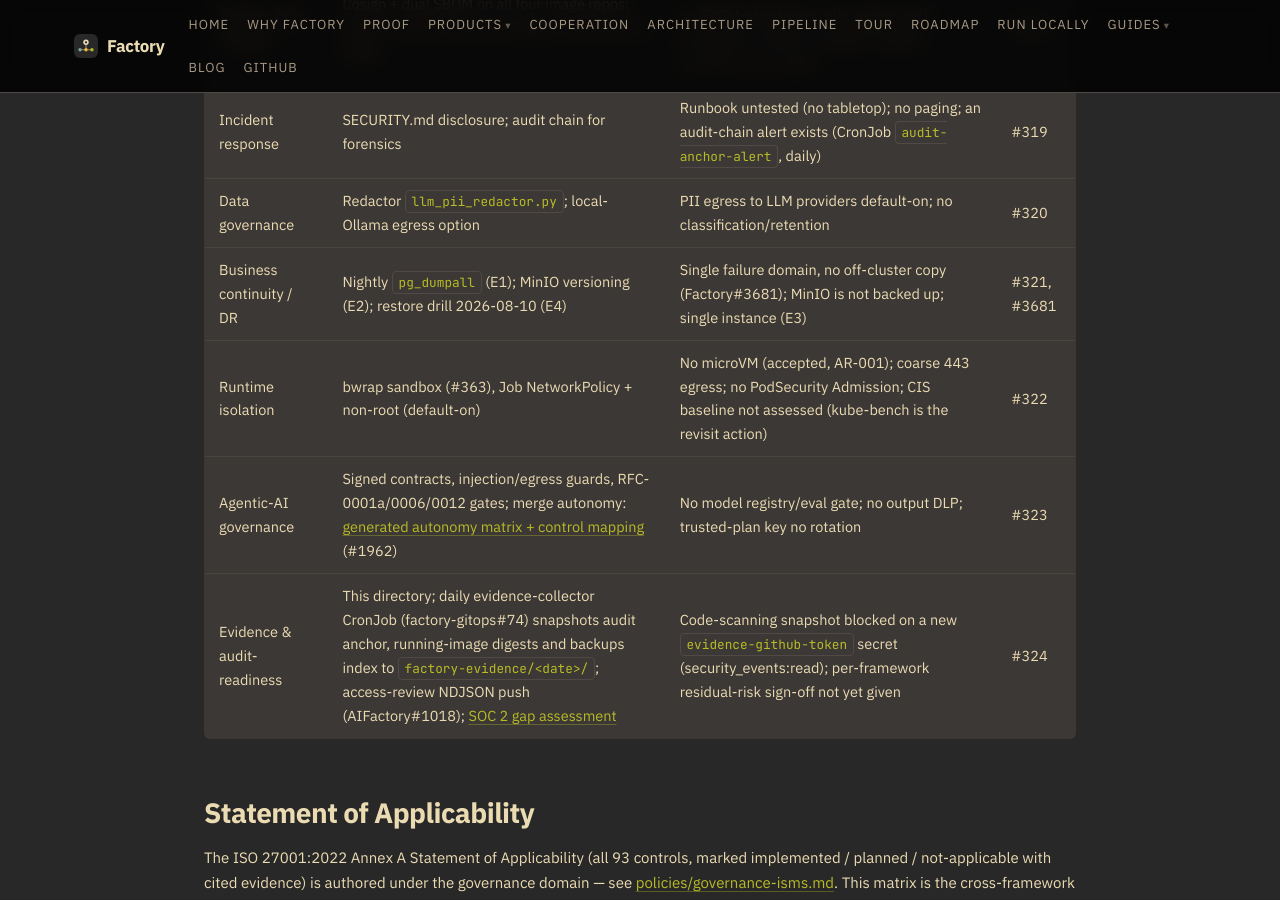
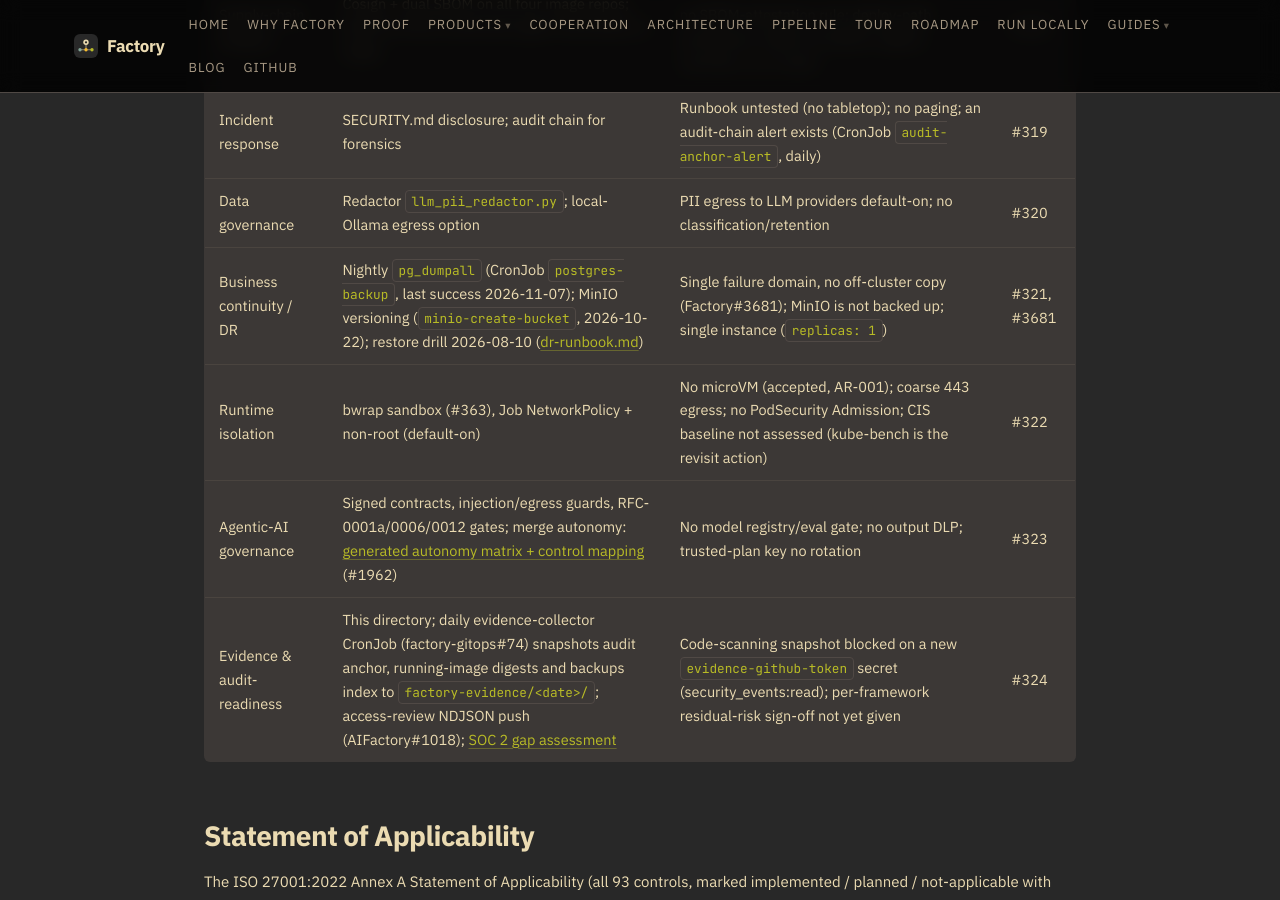
Before and after one commit to olafkfreund/Factory, a Jekyll site: the page built from docs/compliance/control-matrix.md, in a window 1280 px wide and 900 px high, scrolled down 3197 px. Built offline with Jekyll 4.4.1, drawn with Linux system fonts in a browser that asks for light colours; our own code applies the rules of GitHub Pages for plain Markdown files.

Commit message:
docs(compliance): replace evidence labels with citations in control matrix (plan step 3) (#324)
Co-Authored-By: Claude Opus 5.5 <noreply@anthropic.com>
Claude-Session: https://claude.ai/code/session_01WtDyDqabJ8SR4gD3ubwYx1

```diff
--- a/docs/compliance/control-matrix.md
+++ b/docs/compliance/control-matrix.md
@@ -55,7 +55,7 @@ as separate columns here.
 | Supply-chain integrity | Cosign + dual SBOM on all four image repos; Kyverno Enforce admission gate; SLSA Build L2 target | Admission is failurePolicy Ignore, tag-based, no SBOM-attestation rule; deploy-path provenance mode not explicit; signed commits; no L3 claim | #318 |
 | Incident response | SECURITY.md disclosure; audit chain for forensics | Runbook untested (no tabletop); no paging; an audit-chain alert exists (CronJob `audit-anchor-alert`, daily) | #319 |
 | Data governance | Redactor `llm_pii_redactor.py`; local-Ollama egress option | PII egress to LLM providers default-on; no classification/retention | #320 |
-| Business continuity / DR | Nightly `pg_dumpall` (E1); MinIO versioning (E2); restore drill 2026-08-10 (E4) | Single failure domain, no off-cluster copy (Factory#3681); MinIO is not backed up; single instance (E3) | #321, #3681 |
+| Business continuity / DR | Nightly `pg_dumpall` (CronJob `postgres-backup`, last success 2026-11-07); MinIO versioning (`minio-create-bucket`, 2026-10-22); restore drill 2026-08-10 ([dr-runbook.md](dr-runbook.md)) | Single failure domain, no off-cluster copy (Factory#3681); MinIO is not backed up; single instance (`replicas: 1`) | #321, #3681 |
 | Runtime isolation | bwrap sandbox (#363), Job NetworkPolicy + non-root (default-on) | No microVM (accepted, AR-001); coarse 443 egress; no PodSecurity Admission; CIS baseline not assessed (kube-bench is the revisit action) | #322 |
 | Agentic-AI governance | Signed contracts, injection/egress guards, RFC-0001a/0006/0012 gates; merge autonomy: [generated autonomy matrix + control mapping](https://aifactory.freundcloud.com/compliance/autonomy-matrix) (#1962) | No model registry/eval gate; no output DLP; trusted-plan key no rotation | #323 |
 | Evidence & audit-readiness | This directory; daily evidence-collector CronJob (factory-gitops#74) snapshots audit anchor, running-image digests and backups index to `factory-evidence/<date>/`; access-review NDJSON push (AIFactory#1018); [SOC 2 gap assessment](soc2-gap-assessment.md) | Code-scanning snapshot blocked on a new `evidence-github-token` secret (security_events:read); per-framework residual-risk sign-off not yet given | #324 |
```
